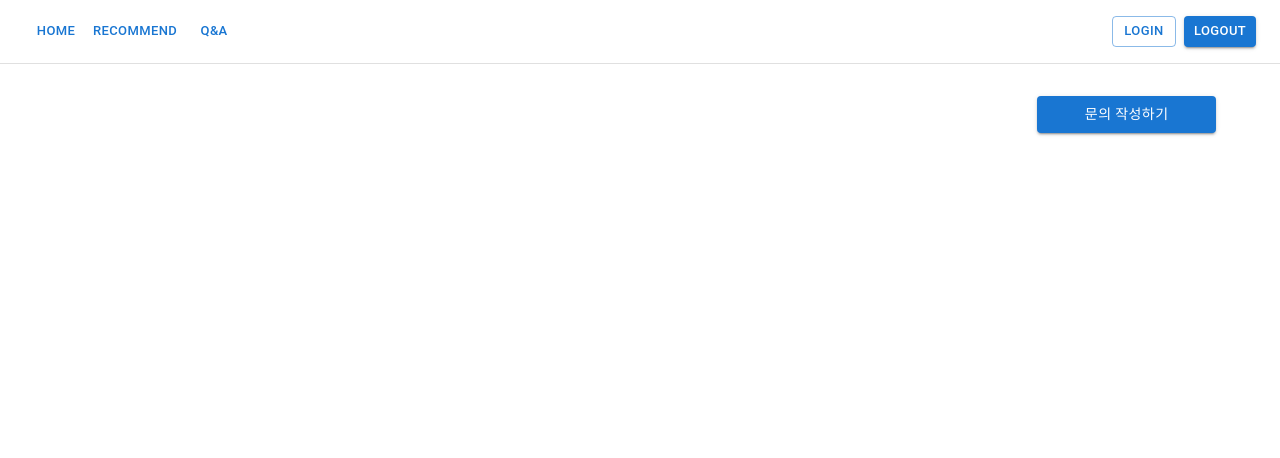
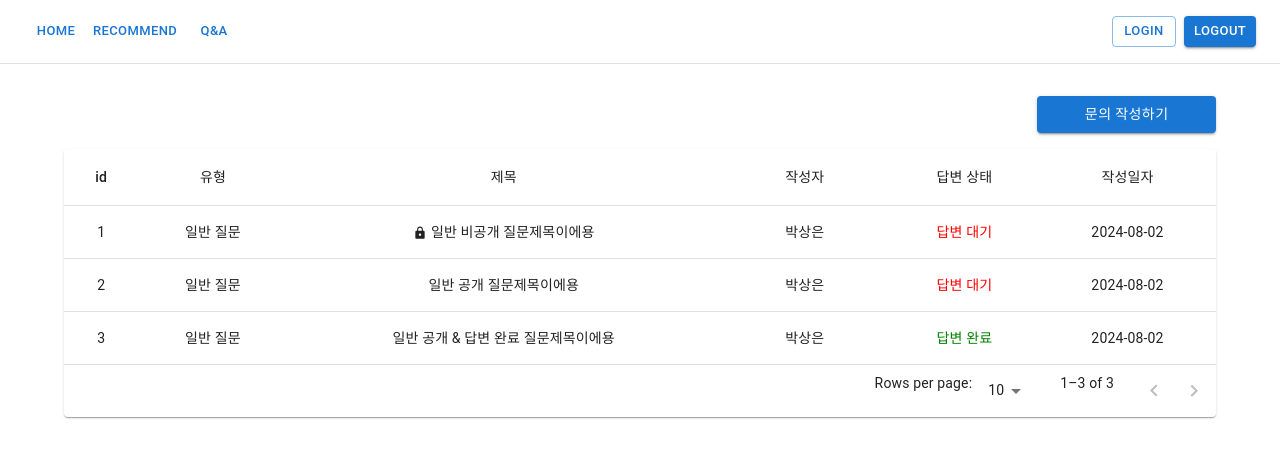
Before and after one commit to KakaoTechBC-GOATNINE/kakao_machine-learning-model-serving, a React (Create React App) app in the folder frontend/: page /qnas in a window 1280 px wide. Shown: the top 458 px of the page. Built offline with nearby package versions, Linux system fonts and the light colour scheme; the HTML template or start-up script is replaced by a standard one.

Commit message:
feat: Q&A 리스트 구현
api 연결 미완료 상태

```diff
--- a/frontend/src/components/QnaList.jsx
+++ b/frontend/src/components/QnaList.jsx
@@ -7,54 +7,25 @@ import TableContainer from '@mui/material/TableContainer';
 import TableHead from '@mui/material/TableHead';
 import TablePagination from '@mui/material/TablePagination';
 import TableRow from '@mui/material/TableRow';
+import LockIcon from '@mui/icons-material/Lock';
 
 const columns = [
-    { id: 'name', label: 'Name', minWidth: 170 },
-    { id: 'code', label: 'ISO\u00a0Code', minWidth: 100 },
-    {
-        id: 'population',
-        label: 'Population',
-        minWidth: 170,
-        align: 'right',
-        format: (value) => value.toLocaleString('en-US'),
-    },
-    {
-        id: 'size',
-        label: 'Size\u00a0(km\u00b2)',
-        minWidth: 170,
-        align: 'right',
-        format: (value) => value.toLocaleString('en-US'),
-    },
-    {
-        id: 'density',
-        label: 'Density',
-        minWidth: 170,
-        align: 'right',
-        format: (value) => value.toFixed(2),
-    },
+    { id: 'id', label: 'id', minWidth: 10, align: 'center' },
+    { id: 'category', label: '유형', minWidth: 30, align: 'center' },
+    { id: 'title', label: '제목', minWidth: 100, align: 'center' },
+    { id: 'user', label: '작성자', minWidth: 100, align: 'center' },
+    { id: 'isAnswer', label: '답변 상태', minWidth: 30, align: 'center' },
+    { id: 'createdDate', label: '작성일자', minWidth: 30, align: 'center' },
 ];
 
-function createData(name, code, population, size) {
-    const density = population / size;
-    return { name, code, population, size, density };
+function createData(id, category, title, user, isBlind, isAnswer, createdDate) {
+    return {id, category, title, user, isBlind, isAnswer, createdDate};
 }
 
 const rows = [
-    createData('India', 'IN', 1324171354, 3287263),
-    createData('China', 'CN', 1403500365, 9596961),
-    createData('Italy', 'IT', 60483973, 301340),
-    createData('United States', 'US', 327167434, 9833520),
-    createData('Canada', 'CA', 37602103, 9984670),
-    createData('Australia', 'AU', 25475400, 7692024),
-    createData('Germany', 'DE', 83019200, 357578),
-    createData('Ireland', 'IE', 4857000, 70273),
-    createData('Mexico', 'MX', 126577691, 1972550),
-    createData('Japan', 'JP', 126317000, 377973),
-    createData('France', 'FR', 67022000, 640679),
-    createData('United Kingdom', 'GB', 67545757, 242495),
-    createData('Russia', 'RU', 146793744, 17098246),
-    createData('Nigeria', 'NG', 200962417, 923768),
-    createData('Brazil', 'BR', 210147125, 8515767),
+    createData(1, '일반 질문', '일반 비공개 질문제목이에용', '박상은', true, false, '2024-08-02'),
+    createData(2, '일반 질문', '일반 공개 질문제목이에용', '박상은', false, false, '2024-08-02'),
+    createData(3, '일반 질문', '일반 공개 & 답변 완료 질문제목이에용', '박상은', false, true, '2024-08-02'),
 ];
 
 export default function QnaList() {
@@ -92,14 +63,30 @@ export default function QnaList() {
                             .slice(page * rowsPerPage, page * rowsPerPage + rowsPerPage)
                             .map((row) => {
                                 return (
-                                    <TableRow hover role="checkbox" tabIndex={-1} key={row.code}>
+                                    <TableRow hover role="checkbox" tabIndex={-1} key={row.category}>
                                         {columns.map((column) => {
                                             const value = row[column.id];
+                                            if (column.id === 'isAnswer') {
+                                                return (
+                                                    <TableCell key={column.id} align={column.align}>
+                                                        <span style={{ color: value ? 'green' : 'red' }}>
+                                                            {value ? '답변 완료' : '답변 대기'}
+                                                        </span>
+                                                    </TableCell>
+                                                );
+                                            }
                                             return (
                                                 <TableCell key={column.id} align={column.align}>
-                                                    {column.format && typeof value === 'number'
-                                                        ? column.format(value)
-                                                        : value}
+                                                    {column.id === 'title' && row.isBlind && (
+                                                        <LockIcon
+                                                            style={{
+                                                                marginRight: 4,
+                                                                fontSize: '1em',
+                                                                verticalAlign: 'middle'
+                                                            }}
+                                                        />
+                                                    )}
+                                                    {value}
                                                 </TableCell>
                                             );
                                         })}
--- a/frontend/src/pages/Qna.jsx
+++ b/frontend/src/pages/Qna.jsx
@@ -2,6 +2,7 @@ import Container from "@mui/material/Container";
 import Button from "@mui/material/Button";
 import {Grid} from "@mui/material";
 import {useNavigate} from "react-router-dom";
+import QnaList from "../components/QnaList";
 
 const Qna = () => {
     const nav = useNavigate();
@@ -17,6 +18,7 @@ const Qna = () => {
                     <Button fullWidth variant="contained" onClick={onClickNewQna}>문의 작성하기</Button>
                 </Grid>
                 <Grid item xs={12}>
+                    <QnaList/>
                 </Grid>
             </Grid>
         </Container>
```
